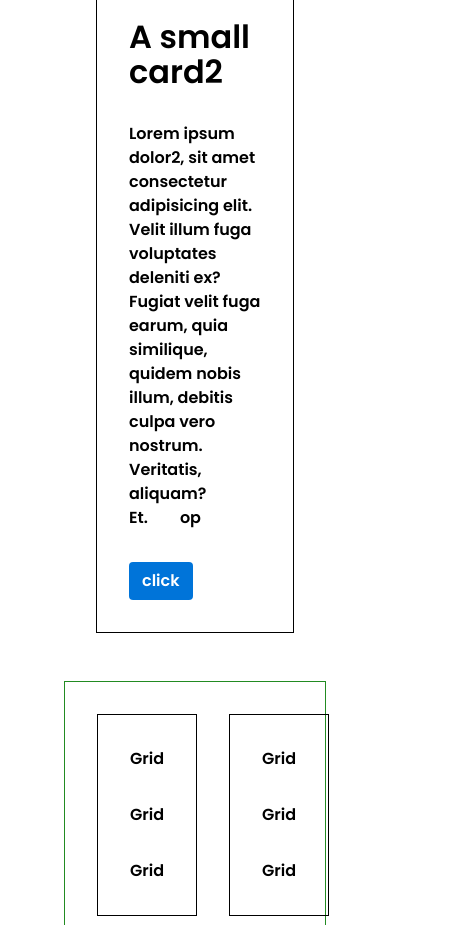
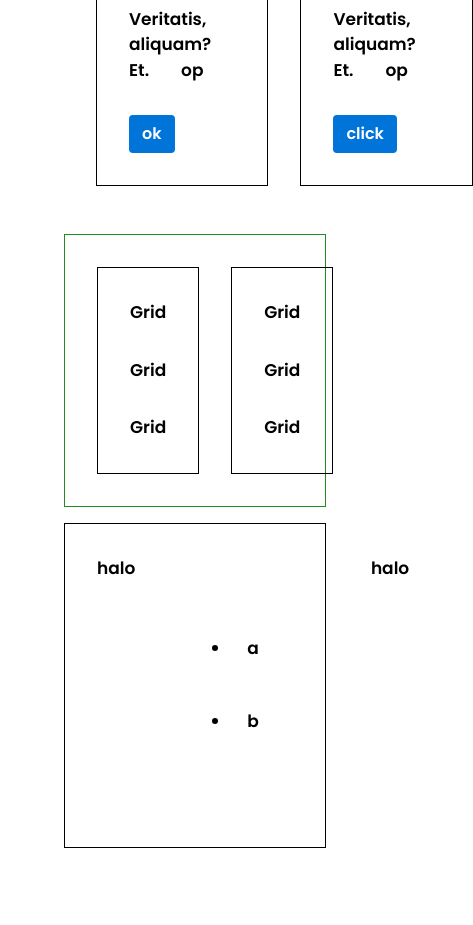
Before and after one commit to rudransh61/NextGenCSS-, a website: page example/index.html in a window 390 px wide. Shown: the part 1689-2614 px from the top of the page, 473 px wide, since content can reach past the window. Drawn offline with Linux system fonts and the light colour scheme; a web font is replaced by a local one.

Commit message:
added box component and padding x y ad margin x y , also added basic breakpoints for responsive ness

```diff
--- a/example/index.html
+++ b/example/index.html
@@ -40,8 +40,8 @@
 
     <hr>
 
-    <div>
-        <h1>Card</h1>
+    <h1>Card</h1>
+    <div class="flex">
         <div class="card b-dark">
             <h1 class="card-title">A small card</h1>
             <p class="card-body">Lorem ipsum dolor, sit amet consectetur adipisicing elit. Velit illum fuga voluptates deleniti ex? Fugiat velit fuga earum, quia similique, quidem nobis illum, debitis culpa vero nostrum. Veritatis, aliquam? Et.<a href="test.com">op</a></p>
@@ -69,6 +69,16 @@
         </div>
 
     </div>
+    <div class="box b-dark flex">
+        <p>halo</p>
+        <nav>
+            <ul>
+               <li>a</li>
+               <li>b</li>
+            </ul>
+        </nav>
+        <p>halo</p>
+    </div>
 
 </body>
 </html>
--- a/src/base/_base.scss
+++ b/src/base/_base.scss
@@ -14,6 +14,9 @@
 
 //import border
 @import './border/border';
+
+//import breakpoints
+@import './breakpoint';
 
 html {
     font-size: 16px; // root element size
--- /dev/null
+++ b/src/base/_breakpoint.scss
@@ -0,0 +1,60 @@
+// Styles for default (no media query)
+body {
+    font-size: 16px;
+  }
+
+  // Media query for xx-small
+  @media screen and (min-width: $xxs) {
+    body {
+      font-size: 17px;
+    }
+  }
+
+  // Media query for x-small
+  @media screen and (min-width: $xs) {
+    body {
+      font-size: 18px;
+    }
+  }
+
+  // Media query for small
+  @media screen and (min-width: $sm) {
+    body {
+      font-size: 20px;
+    }
+  }
+
+  // Media query for medium
+  @media screen and (min-width: $md) {
+    body {
+      font-size: 22px;
+    }
+  }
+
+  // Media query for large
+  @media screen and (min-width: $lg) {
+    body {
+      font-size: 24px;
+    }
+  }
+
+  // Media query for x-large
+  @media screen and (min-width: $xl) {
+    body {
+      font-size: 26px;
+    }
+  }
+
+  // Media query for xx-large
+  @media screen and (min-width: $xxl) {
+    body {
+      font-size: 28px;
+    }
+  }
+
+  // Media query for xxx-large
+  @media screen and (min-width: $xxxl) {
+    body {
+      font-size: 30px;
+    }
+  }
--- /dev/null
+++ b/src/components/_box.scss
@@ -0,0 +1,13 @@
+@mixin box($mx) {
+    margin-right : $mx;
+    margin-left : $mx;
+  }
+
+.box{
+    @include box(2rem);
+}
+
+.box-flex{
+    @include box(2rem);
+    @extend .flex;
+}
--- a/src/components/_components.scss
+++ b/src/components/_components.scss
@@ -1,2 +1,5 @@
 //card
 @import './card';
+
+//box
+@import './box';
--- a/src/utilities/_margin.scss
+++ b/src/utilities/_margin.scss
@@ -80,3 +80,34 @@
 @include margin-left-utility(2);
 @include margin-left-utility(3);
 @include margin-left-utility(4);
+
+
+
+
+
+
+//margin horizontal
+@mixin margin-horizontal-utility($num) {
+  .mg-x-#{$num} {
+    margin-right: #{$num*$base-unit-padding}rem;
+    margin-left: #{$num*$base-unit-padding}rem;
+  }
+}
+@include margin-horizontal-utility(0);
+@include margin-horizontal-utility(1);
+@include margin-horizontal-utility(2);
+@include margin-horizontal-utility(3);
+@include margin-horizontal-utility(4);
+
+//margin vertical
+@mixin margin-vertical-utility($num) {
+  .mg-y-#{$num} {
+    margin-top: #{$num*$base-unit-padding}rem;
+    margin-bottom: #{$num*$base-unit-padding}rem;
+  }
+}
+@include margin-vertical-utility(0);
+@include margin-vertical-utility(1);
+@include margin-vertical-utility(2);
+@include margin-vertical-utility(3);
+@include margin-vertical-utility(4);
--- a/src/utilities/_padding.scss
+++ b/src/utilities/_padding.scss
@@ -80,3 +80,32 @@
 @include padding-left-utility(2);
 @include padding-left-utility(3);
 @include padding-left-utility(4);
+
+
+
+
+//padding horizontal
+@mixin padding-horizontal-utility($num) {
+  .pd-x-#{$num} {
+    padding-right: #{$num*$base-unit-padding}rem;
+    padding-left: #{$num*$base-unit-padding}rem;
+  }
+}
+@include padding-horizontal-utility(0);
+@include padding-horizontal-utility(1);
+@include padding-horizontal-utility(2);
+@include padding-horizontal-utility(3);
+@include padding-horizontal-utility(4);
+
+//padding vertical
+@mixin padding-vertical-utility($num) {
+  .pd-y-#{$num} {
+    padding-top: #{$num*$base-unit-padding}rem;
+    padding-bottom: #{$num*$base-unit-padding}rem;
+  }
+}
+@include padding-vertical-utility(0);
+@include padding-vertical-utility(1);
+@include padding-vertical-utility(2);
+@include padding-vertical-utility(3);
+@include padding-vertical-utility(4);
--- a/src/variables/_variables.scss
+++ b/src/variables/_variables.scss
@@ -29,3 +29,18 @@ $card-border-thickness : 0 0.2rem 0.2rem 0;
 $card-border-radius : 1.25rem;
 $card-border-shadow : 0.0625rem 0.1875rem 0.3125rem rgba(0,0,0,0.1);
 $card-font-size : 1rem;
+
+
+
+
+
+//breakpoints
+// Define your breakpoints
+$xxs: 320px;
+$xs: 480px;
+$sm: 768px;
+$md: 992px;
+$lg: 1200px;
+$xl: 1440px;
+$xxl: 1600px;
+$xxxl: 1920px;
```
Also changed, not shown: src/final/index.css/index.css.
